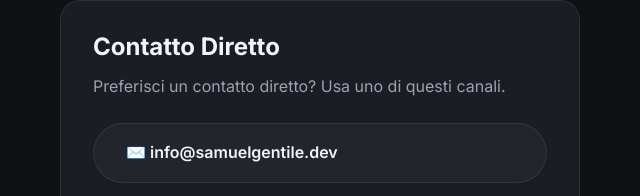
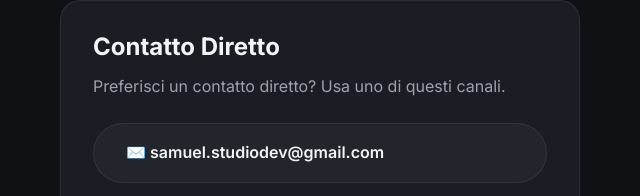
Before and after one commit to samueldevstudio/portfolio, a plain HTML site: page index.html in a window 1280 px wide. Shown: the part 6651-6847 px from the top of the page, 612-1252 px from the left. Drawn offline with Linux system fonts and the light colour scheme.

Commit message:
fix mail 2

```diff
--- a/index.html
+++ b/index.html
@@ -340,7 +340,7 @@
               <h3 class="service-card__title">Contatto Diretto</h3>
               <p class="u-mb-lg">Preferisci un contatto diretto? Usa uno di questi canali.</p>
               <div class="link-list">
-                <a href="mailto:info@samuelgentile.dev" class="btn btn--secondary" >✉️ info@samuelgentile.dev</a>
+                <a href="mailto:samuel.studiodev@gmail.com" class="btn btn--secondary" >✉️ samuel.studiodev@gmail.com</a>
                 <a href="https://github.com/" target="_blank" rel="noopener" class="btn btn--secondary" >🐙 GitHub</a>
                 <a href="#" class="btn btn--secondary" >💼 LinkedIn</a>
                 <a href="#" class="btn btn--secondary" >📄 Scarica CV</a>
```
Also changed, not shown: contact.html (+1 -1 lines).
